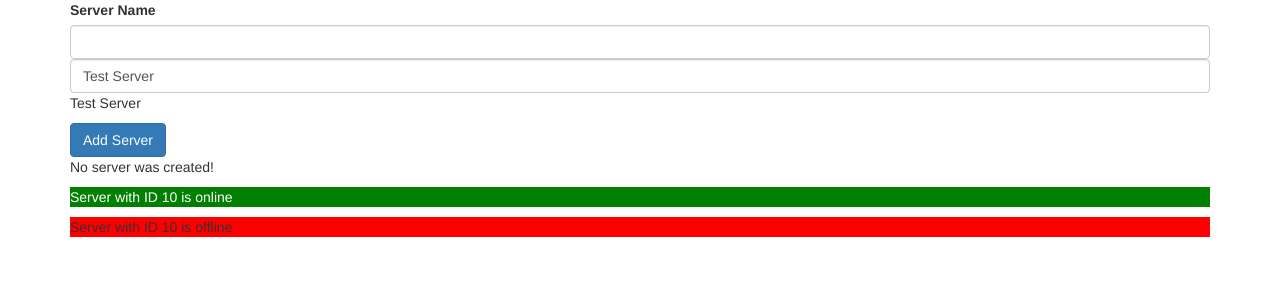
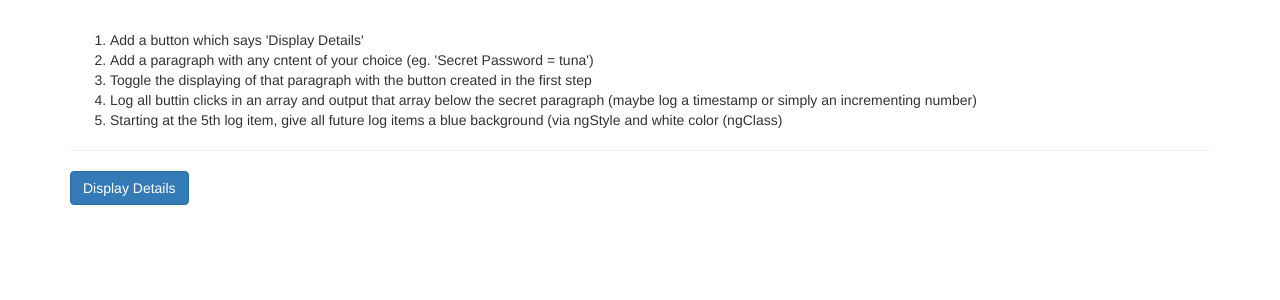
Before and after one commit to soulyana/angular8-training, an Angular app: page / in a window 1280 px wide. Shown: the top 300 px of the page. Built offline with nearby package versions, Linux system fonts and the light colour scheme.

Commit message:
directives challenge and solution

```diff
--- a/src/app/app.component.css
+++ b/src/app/app.component.css
@@ -1,3 +1,7 @@
 ol {
   margin-top: 30px;
 }
+
+.white-text {
+   color: white;
+}
--- a/src/app/app.component.html
+++ b/src/app/app.component.html
@@ -1,7 +1,7 @@
-<div class="container">
+<!-- <div class="container">
   <div class="row">
-    <div class="col-xs-12">
-      <!-- <ol>
+    <div class="col-xs-12"> -->
+<!-- <ol>
         <li>
           Create two new Components (manually or with CLI): WarningAlert and
           SuccessAlert
@@ -21,10 +21,10 @@
       <app-warning-alert></app-warning-alert>
       <app-success-alert></app-success-alert> -->
 
-      <app-servers></app-servers>
+<!-- <app-servers></app-servers>
     </div>
   </div>
-</div>
+</div> -->
 <!--
 <div class="container">
   <div class="row">
@@ -61,3 +61,51 @@
     </div>
   </div>
 </div> -->
+
+<!-- CHALLENGE SOLUTION: DIRECTIVES -->
+<div class="container">
+  <div fxLayout="row" fxLayoutAlign="center start" fxLayoutGap="gappx">
+    <div
+      fxLayout="column"
+      fxLayoutAlign="|start,center,end,space-around,space-between| |start,center,end,stretch|"
+      fxLayoutGap="gappx"
+    >
+      <ol>
+        <li>Add a button which says 'Display Details'</li>
+        <li>
+          Add a paragraph with any cntent of your choice (eg. 'Secret Password =
+          tuna')
+        </li>
+        <li>
+          Toggle the displaying of that paragraph with the button created in the
+          first step
+        </li>
+        <li>
+          Log all buttin clicks in an array and output that array below the
+          secret paragraph (maybe log a timestamp or simply an incrementing
+          number)
+        </li>
+        <li>
+          Starting at the 5th log item, give all future log items a blue
+          background (via ngStyle and white color (ngClass)
+        </li>
+      </ol>
+      <hr />
+      <!-- <button class="btn btn-primary btn-padding-start" (click)="showSecret = !showSecret">Display Details</button>
+      <p *ngIf="showSecret">Secrect password = tuna</p> -->
+      <button
+        class="btn btn-primary btn-padding-start"
+        (click)="onToggleDetails()"
+      >
+        Display Details
+      </button>
+      <div
+        *ngFor="let logItem of log"
+        [ngStyle]="{ backgroundColor: logItem >= 5 ? 'blue' : 'transparent' }"
+        [ngClass]="{ 'white-text': logItem >= 5 }"
+      >
+        {{ logItem }}
+      </div>
+    </div>
+  </div>
+</div>
--- a/src/app/app.component.ts
+++ b/src/app/app.component.ts
@@ -7,4 +7,11 @@ import { Component } from '@angular/core';
 })
 export class AppComponent {
   username = '';
+  showSecret = false;
+  log = [];
+
+  onToggleDetails() {
+    this.showSecret = !this.showSecret;
+    this.log.push(this.log.length + 1);
+  }
 }
```
